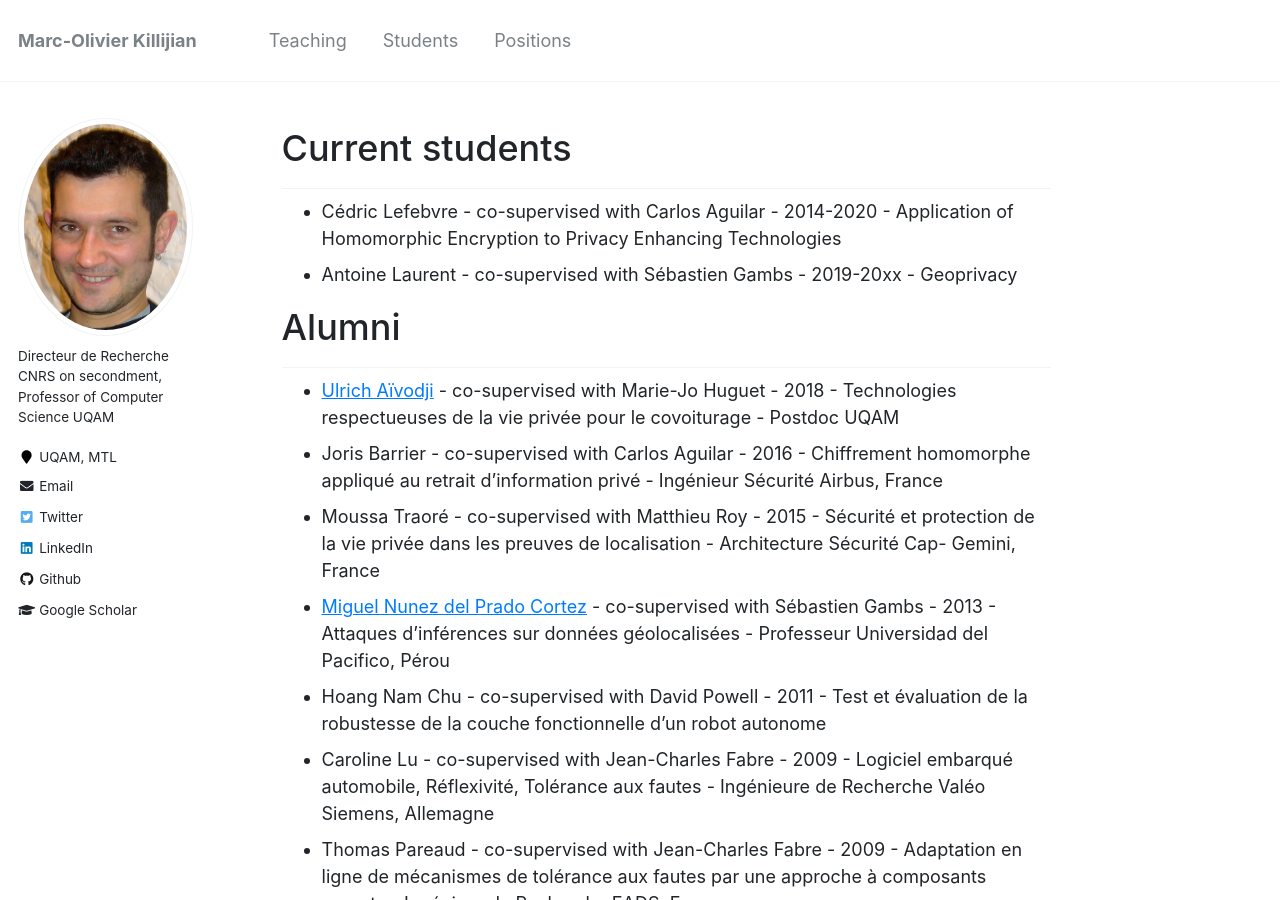
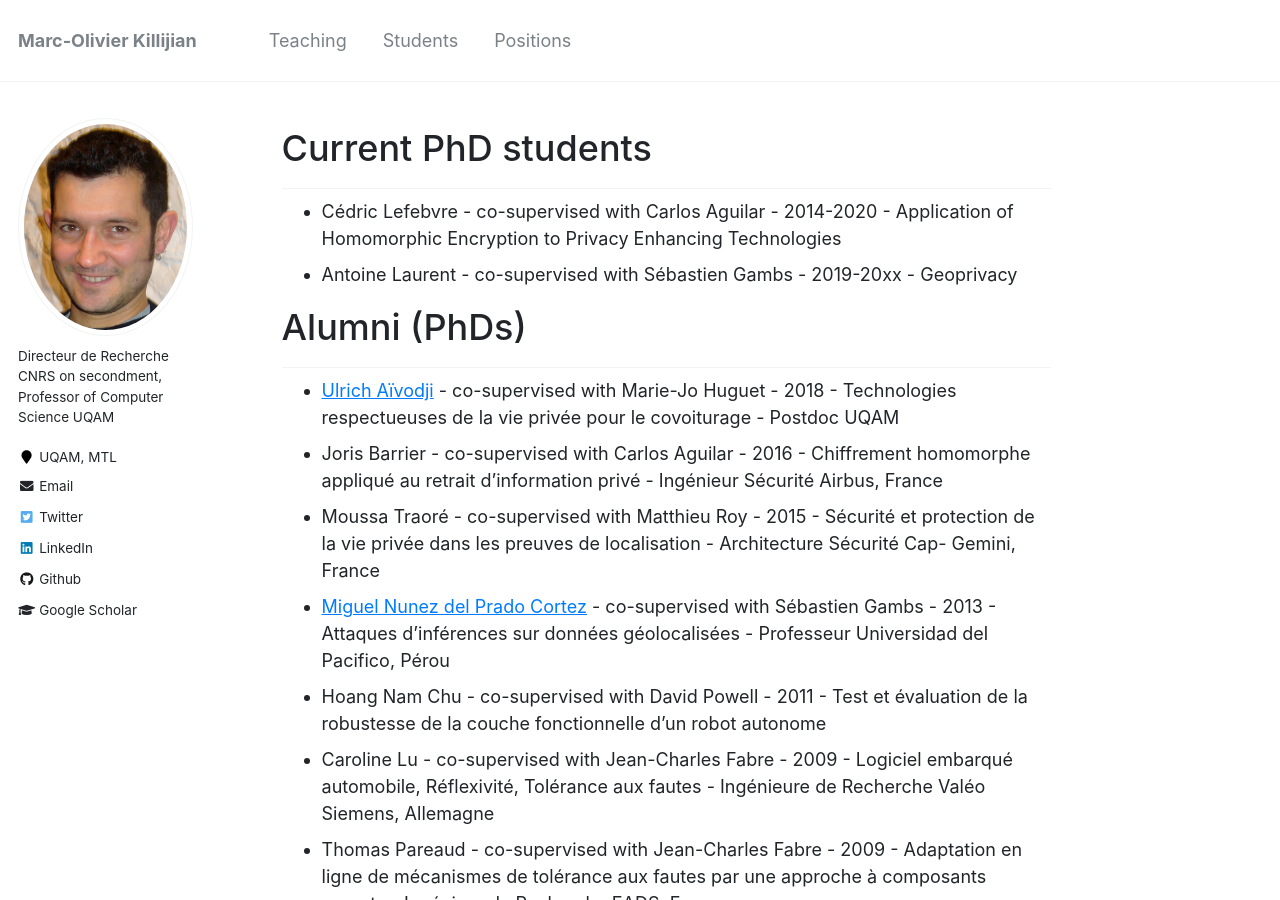
Before and after one commit to Kirija/kirija.github.io, a Jekyll site: the page built from _pages/students.md, in a window 1280 px wide and 900 px high. Built offline with Jekyll 4.4.1, drawn with Linux system fonts in a browser that asks for light colours.

```diff
--- a/_config.yml
+++ b/_config.yml
@@ -162,8 +162,8 @@ collections:
   publications:
     output: true
     permalink: /:collection/:path/
-  portfolio:
-    output: false
+  positions:
+    output: true
     permalink: /:collection/:path/
   talks:
     output: true
@@ -208,10 +208,10 @@ defaults:
       author_profile: true
       share: true
       comments: true
-  # _portfolio
+  # _positions
   - scope:
       path: ""
-      type: portfolio
+      type: positions
     values:
       layout: single
       author_profile: true
--- a/_pages/students.md
+++ b/_pages/students.md
@@ -6,12 +6,12 @@ redirect_from:
   - /students.html
 ---
 
-## Current students
+## Current PhD students
 
   - Cédric Lefebvre - co-supervised with Carlos Aguilar - 2014-2020 - Application of Homomorphic Encryption to Privacy Enhancing Technologies
   - Antoine Laurent - co-supervised with Sébastien Gambs - 2019-20xx - Geoprivacy
 
-## Alumni
+## Alumni (PhDs)
 
   - [Ulrich Aïvodji](https://aivodji.github.io) - co-supervised with Marie-Jo Huguet - 2018 - Technologies respectueuses de la vie privée pour le covoiturage - Postdoc UQAM
   - Joris Barrier - co-supervised with Carlos Aguilar - 2016 - Chiffrement homomorphe appliqué au retrait d’information privé - Ingénieur Sécurité Airbus, France
```
